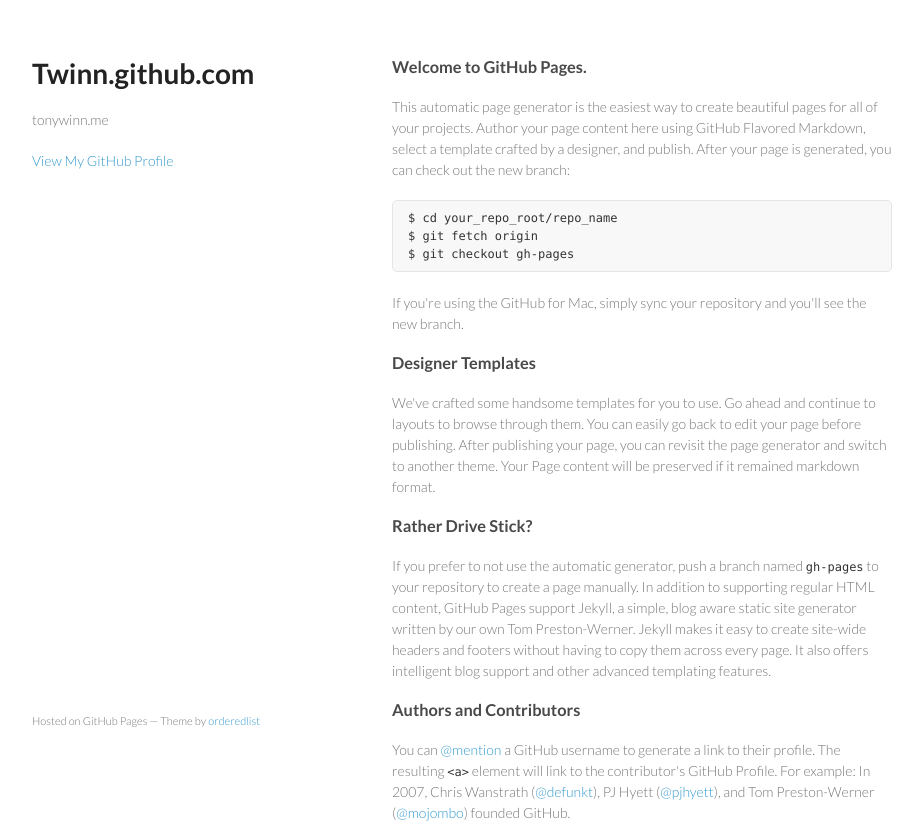
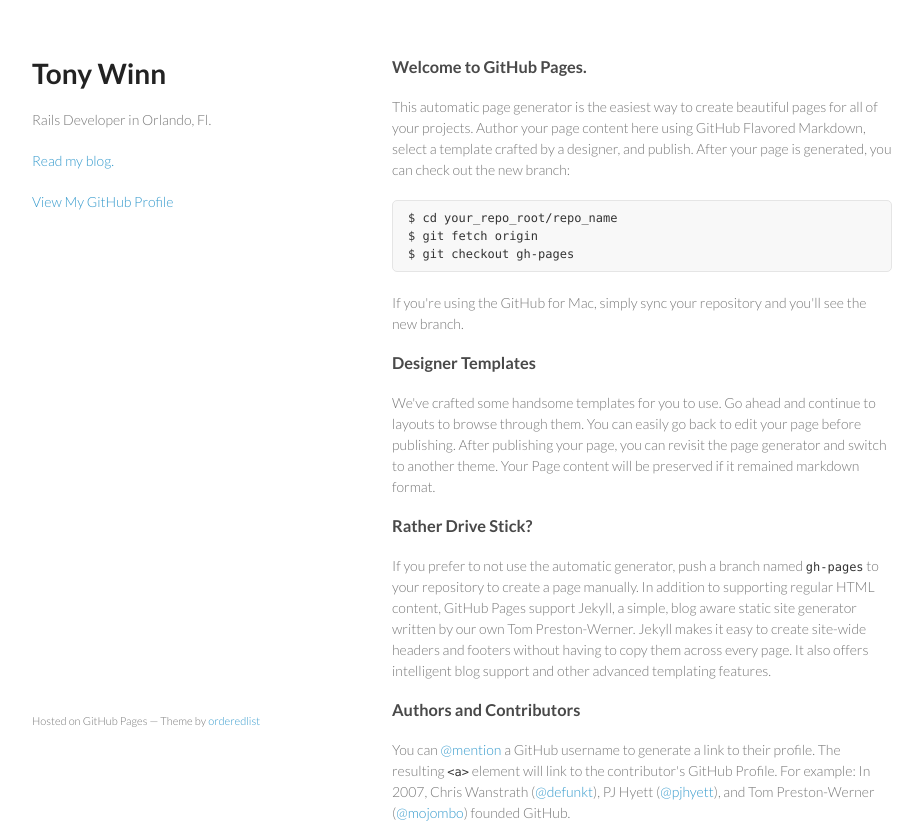
Before and after one commit to twinn/twinn.github.com, a plain HTML site: page index.html in a window 1280 px wide. Shown: the top 826 px of the page, without its empty margins (178-1101 px from the left). Drawn offline with Linux system fonts and the light colour scheme.

Commit message:
Update index.html

```diff
--- a/index.html
+++ b/index.html
@@ -3,7 +3,7 @@
   <head>
     <meta charset="utf-8">
     <meta http-equiv="X-UA-Compatible" content="chrome=1">
-    <title>Twinn.github.com by twinn</title>
+    <title>Tony Winn</title>
 
     <link rel="stylesheet" href="stylesheets/styles.css">
     <link rel="stylesheet" href="stylesheets/pygment_trac.css">
@@ -15,10 +15,11 @@
   <body>
     <div class="wrapper">
       <header>
-        <h1>Twinn.github.com</h1>
-        <p>tonywinn.me</p>
+        <h1>Tony Winn</h1>
+        <p>Rails Developer in Orlando, Fl.</p>
 
 
+        <p class="view"><a href="http://blog.tonywinn.me">Read my blog.</a></p>
         <p class="view"><a href="https://github.com/twinn">View My GitHub Profile</a></p>
 
       </header>
```
